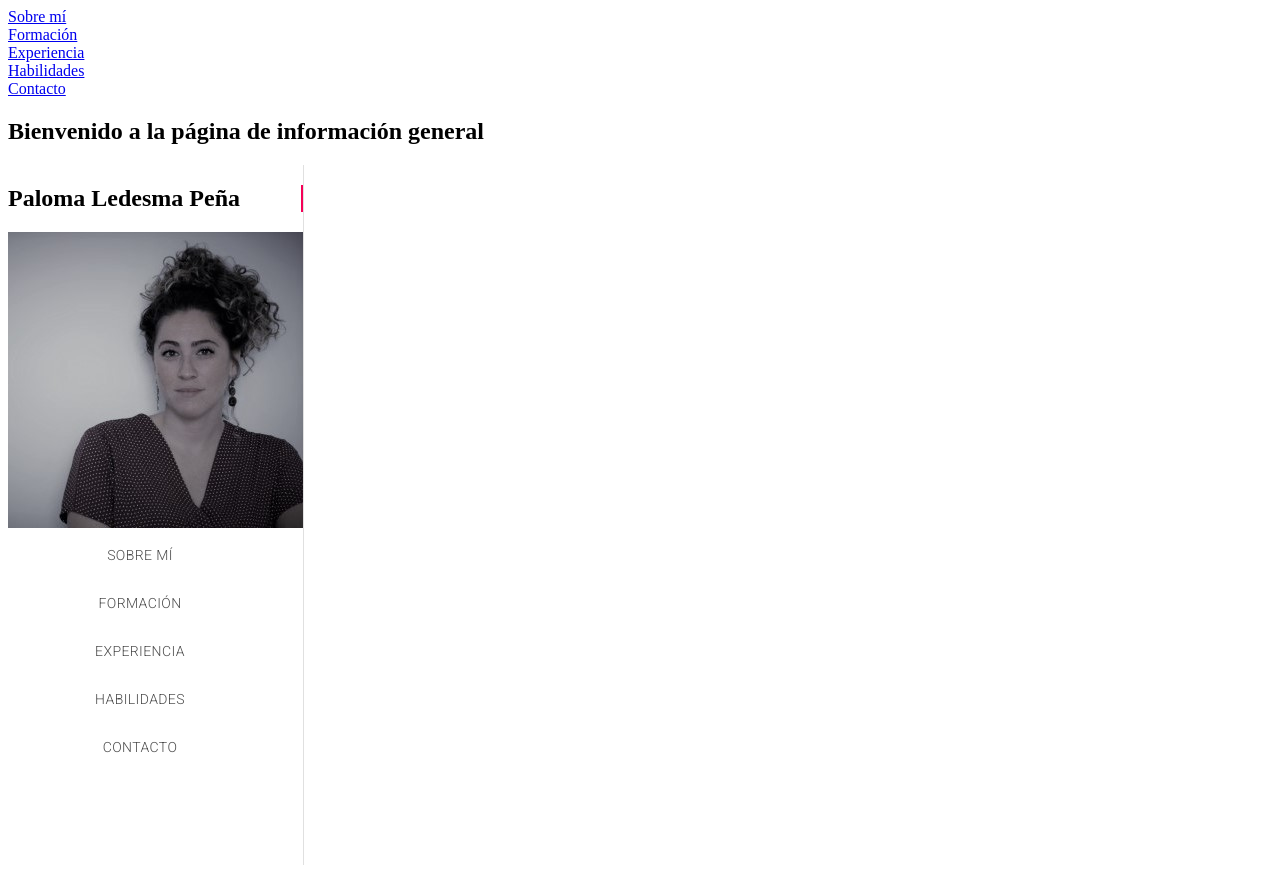
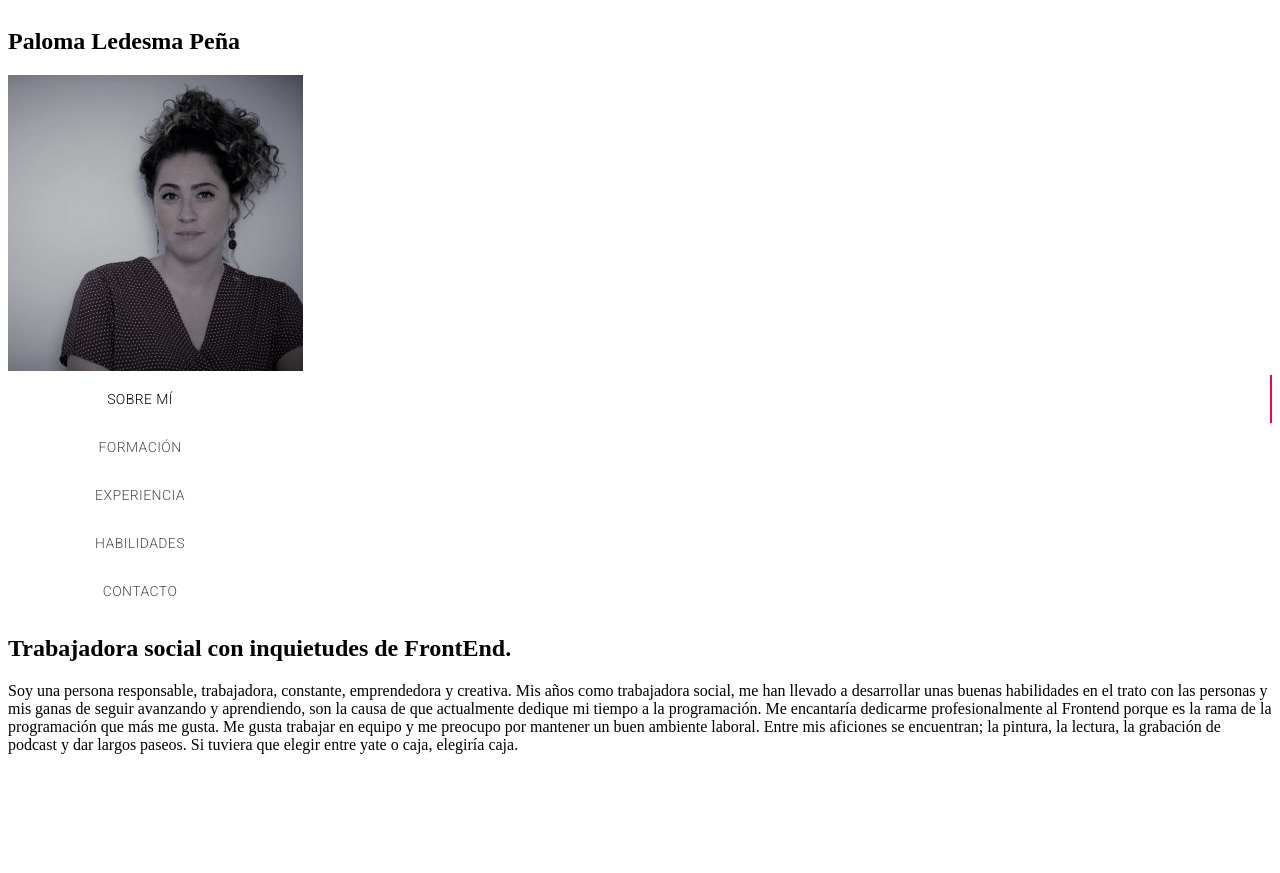
Before and after one commit to palomalp/CV, a React app in the folder curriculum/: page /#/ in a window 1280 px wide. After the commit the page ends 800 px from the top, so only its background shows below. Built offline with nearby package versions, Linux system fonts and the light colour scheme.

Commit message:
mi código + material ui, funcionando todo con enrutado sin formato

```diff
--- a/curriculum/src/app.tsx
+++ b/curriculum/src/app.tsx
@@ -5,23 +5,17 @@ import {PaginaExperiencia} from "./vistas/experiencia"
 import {PaginaFormacion} from "./vistas/formacion";
 import {PaginaHabilidades} from "./vistas/habilidades";
 import {PaginaContacto} from "./vistas/contacto";
-import {PaginaInfoGeneral} from "./vistas/infoGeneral";
+// import {PaginaInfoGeneral} from "./vistas/infoGeneral";
+import {FormatoPag} from "./componentes/formatoPag";
 // import {AvatarImage} from "./img/imagen";
 
 export const App = () => {
   return (
     <BrowserRouter>
       <div>
-        {/* <h2>Paloma Ledesma Peña</h2>
-        <div><AvatarImage/></div> */}
-        <div><Link to="/sobreMi">Sobre mí</Link></div>
-        <div><Link to="/formacion">Formación</Link></div>
-        <div><Link to="/experiencia">Experiencia</Link></div>
-        <div><Link to="/habilidades">Habilidades</Link></div>
-        <div><Link to="/contacto">Contacto</Link></div>
       <Switch>
         <Route exact path ="/">
-          <PaginaInfoGeneral/>
+          <FormatoPag/>
         </Route>
         <Route path="/sobreMi">
           <PaginaSobreMi/>
--- a/curriculum/src/componentes/formatoPag.tsx
+++ b/curriculum/src/componentes/formatoPag.tsx
@@ -5,56 +5,15 @@ import Tab from '@material-ui/core/Tab';
 import Typography from '@material-ui/core/Typography';
 import Box from '@material-ui/core/Box';
 import Divider from '@material-ui/core/Divider';
-import PaginaSobreMi from "../componentes/formatoPag"
 import {AvatarImage} from "../img/imagen";
+import {PaginaSobreMi} from "../vistas/sobreMi";
+import {PaginaFormacion} from "../vistas/formacion";
+import { PaginaExperiencia } from '../vistas/experiencia';
+import { PaginaHabilidades } from '../vistas/habilidades';
+import { PaginaContacto } from '../vistas/contacto';
 
-interface TabPanelProps {
-  children?: React.ReactNode;
-  index: any;
-  value: any;
-}
 
-function TabPanel(props: TabPanelProps) {
-  const { children, value, index, ...other } = props;
-
-  return (
-    <div
-      role="tabpanel"
-      hidden={value !== index}
-      id={`vertical-tabpanel-${index}`}
-      aria-labelledby={`vertical-tab-${index}`}
-      {...other}
-    >
-      {value === index && (
-        <Box p={3}>
-          <Typography>{children}</Typography>
-        </Box>
-      )}
-    </div>
-  );
-}
-
-function a11yProps(index: any) {
-  return {
-    id: `vertical-tab-${index}`,
-    'aria-controls': `vertical-tabpanel-${index}`,
-  };
-}
-
-const useStyles = makeStyles((theme: Theme) => ({
-  root: {
-    flexGrow: 1,
-    backgroundColor: theme.palette.background.paper,
-    display: 'flex',
-    height: 700,
-  },
-  tabs: {
-    borderRight: `1px solid ${theme.palette.divider}`,
-  },
-}));
-
-export default function VerticalTabs() {
-  const classes = useStyles();
+export const FormatoPag = () =>  {
   const [value, setValue] = React.useState(0);
 
   const handleChange = (event: React.ChangeEvent<{}>, newValue: number) => {
@@ -62,46 +21,27 @@ export default function VerticalTabs() {
   };
 
   return (
-    <div className={classes.root}>
+    <>
       <Tabs
         orientation="vertical"
         value={value}
         onChange={handleChange}
         aria-label="Vertical tabs example"
-        className={classes.tabs}
       >
         <h2>Paloma Ledesma Peña</h2>
         <div><AvatarImage/></div>
-        <Tab label="Sobre mí" {...a11yProps(0)} />
-        <Tab label="Formación" {...a11yProps(1)} />
-        <Tab label="Experiencia" {...a11yProps(2)} />
-        <Tab label="Habilidades" {...a11yProps(3)} />
-        <Tab label="Contacto" {...a11yProps(4)} />
-
-
-        {/* <div><Link to="/sobreMi">Sobre mí</Link></div>
-        <Tab component={Link} label="Sobre mí" to="/sobreMi" {...a11yProps(0)} />
-        <div><Link to="/formacion">Formación</Link></div>
-        <div><Link to="/experiencia">Experiencia</Link></div>
-        <div><Link to="/habilidades">Habilidades</Link></div>
-        <div><Link to="/contacto">Contacto</Link></div> */}
+        <Tab label="Sobre mí" value={0}/>
+        <Tab label="Formación" value={1}/>
+        <Tab label="Experiencia" value={2}/>
+        <Tab label="Habilidades" value={3}/>
+        <Tab label="Contacto" value={4}/>
 
       </Tabs>
-      <TabPanel value={value} index={2}>
-          <PaginaSobreMi/>
-      </TabPanel>
-      <TabPanel value={value} index={3}>
-        Item Two
-      </TabPanel>
-      <TabPanel value={value} index={4}>
-        Item Three
-      </TabPanel>
-      <TabPanel value={value} index={5}>
-        Item Four
-      </TabPanel>
-      <TabPanel value={value} index={6}>
-        Item Five
-      </TabPanel>
-    </div>
+      {value === 0 ? <><PaginaSobreMi/></> : null}
+      {value === 1 ? <><PaginaFormacion/></> : null}
+      {value === 2 ? <><PaginaExperiencia/></> : null}
+      {value === 3 ? <><PaginaHabilidades/></> : null}
+      {value === 4 ? <><PaginaContacto/></> : null}
+    </>
   );
 }
--- a/curriculum/src/index.tsx
+++ b/curriculum/src/index.tsx
@@ -1,13 +1,13 @@
 import React from "react";
 import ReactDOM from "react-dom";
 import {App} from "./app";
-import VerticalTabs from "./componentes/formatoPag"
+import {FormatoPag} from "./componentes/formatoPag"
 // import PermanentDrawerLeft from "./componentes/formatoPag";
 
 ReactDOM.render(
   <div>
     <App />
-    <VerticalTabs/>
+    {/* <FormatoPag /> */}
   </div>,
   document.getElementById("root")
 );
--- a/curriculum/src/vistas/infoGeneral.tsx
+++ /dev/null
@@ -1,23 +0,0 @@
-import React from "react";
-
-// export const PaginaInfoGeneral: React.FC = () => {
-//     return (
-//         <>
-//         <h2>Paloma Ledesma Peña</h2>
-//         <div><AvatarImage/></div>
-//         <div><Link to="/sobreMi">Sobre mí</Link></div>
-//         <div><Link to="/formacion">Formación</Link></div>
-//         <div><Link to="/experiencia">Experiencia</Link></div>
-//         <div><Link to="/habilidades">Habilidades</Link></div>
-//         <div><Link to="/contacto">Contacto</Link></div>
-//         </>
-//     );
-// }
-
-export const PaginaInfoGeneral: React.FC = () => {
-    return (
-        <>
-        <h2>Bienvenido a la página de información general</h2>
-        </>
-    )
-};
```
